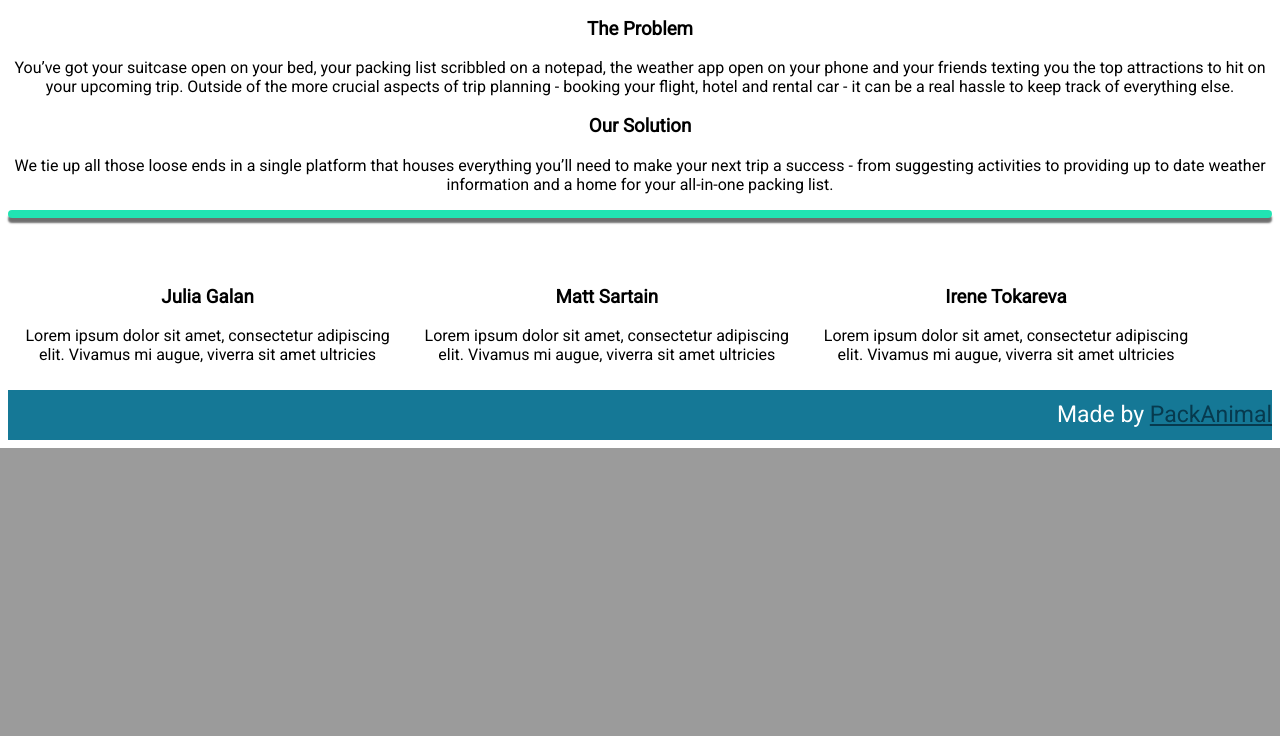
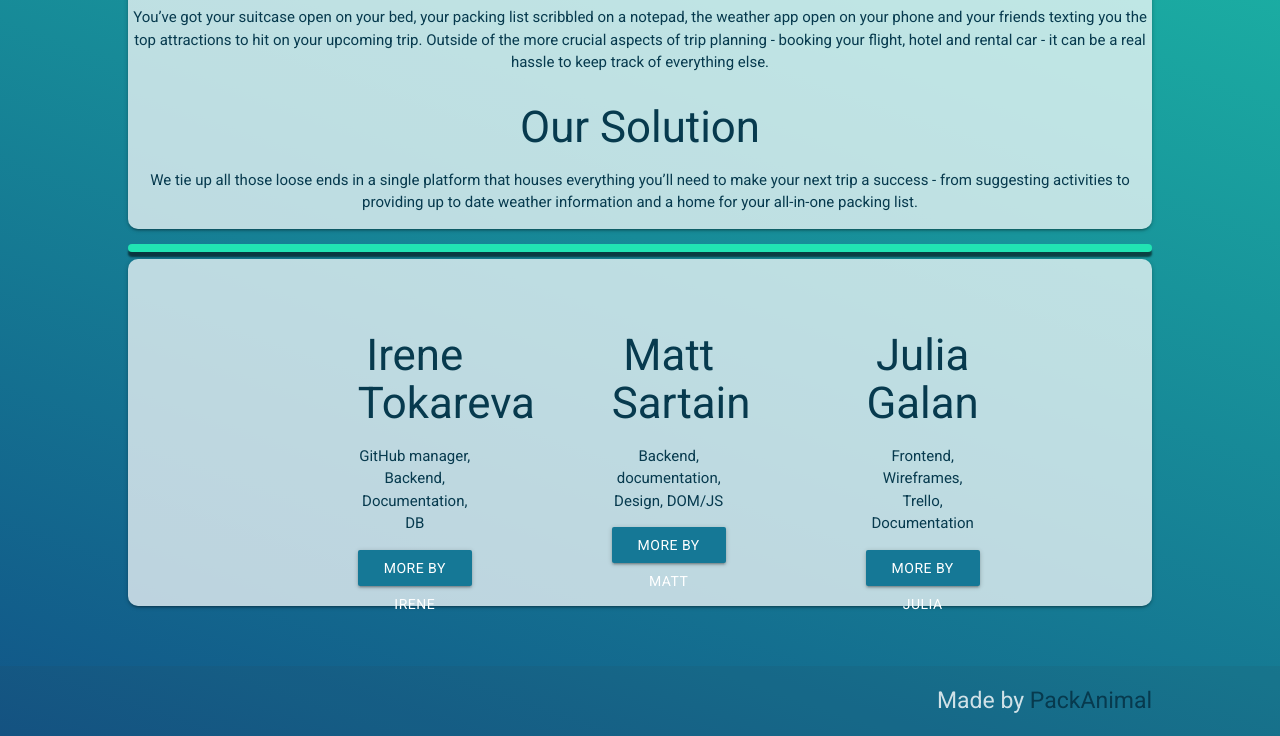
Before and after one commit to shin-shin/pack-animal, a Django app: page /about/ in a window 1280 px wide. Shown: the part 760-1496 px from the top of the page. Before the commit the page ends 1208 px from the top, so only its background shows below. Run offline with Django 3.2, Linux system fonts and the light colour scheme; some libraries are stand-ins or nearby versions.

Commit message:
off about page needs centered

```diff
--- a/main_app/static/css/about.css
+++ /dev/null
@@ -1,195 +0,0 @@
-
-
-.brand-logo {
-    float: left;
-    padding: 10px 0;
-    color:black;
-  }
-
-
-  nav {
-    float: right;
-  }
-
-  nav ul {
-    margin: 0;
-    padding: 0;
-    list-style: none;
-  }
-
-  nav li {
-    display: inline-block;
-    margin-left: 70px;
-    padding-top: 23px;
-
-    position: relative;
-  }
-
-  nav a {
-    color: rgb(68, 68, 68);
-    text-decoration: none;
-    text-transform: uppercase;
-    font-size: 14px;
-  }
-
-  nav a:hover {
-    color: rgb(7, 58, 78);
-  }
-
-  nav a::before {
-    content: '';
-    display: block;
-    height: 5px;
-    background-color: #444;
-
-    position: absolute;
-    top: 0;
-    width: 0%;
-
-    transition: all ease-in-out 250ms;
-  }
-
-  nav a:hover::before {
-    width: 100%;
-  }
-
-  .card{
-   font-family: 'roboto', sans-serif;
-   background-color: rgba(255, 255, 255, 0.72);
-  }
-  main {
-    flex: 1 0 auto;
-  }
-  footer.page-footer {
-    padding-top: 0;
-    text-align: right;
-
-  }
-
-  .image{
-    background-image: url('https://i.imgur.com/gEZM6tK.jpg');
-  }
-  h1{
-    font-family: 'Roboto', sans-serif;
-    text-align:center;
-  }
-  .about{
-    background-image:url('https://i.imgur.com/iimHEQC.jpg');
-  }
-  .new{
-    background-image:url('https://i.imgur.com/H9m8Neb.jpg');
-  }
-
-  a{
-    color:rgb(7, 58, 78);
-  }
-  .dest{
-    background-image: url('https://i.imgur.com/iroTG3R.png');
-  }
-  table{
-    background-color: #fff;
-  }
-  .card{
-  font-family: 'Roboto', sans-serif;
-  text-align: center;
-  }
-
-  /* about page */
-  .container1{
-      width:100%;
-      height:auto;
-      display: flex;
-      align-items: flex-start;
-    flex-wrap: wrap;
-    margin:0;
-    padding:0;
-  }
-  .about{
-      width:100%;
-      height: 600px;
-      background-image: url(https://i.imgur.com/iimHEQC.jpg);
-      background-size: cover;
-      background-position: center;
-      background-repeat: no-repeat;
-      display: flex;
-      align-items: center;
-      justify-content: center;
-      flex-wrap: wrap;
-  }
-  .text{
-      font-size: 30px;
-      color:#fff;
-      font-family: 'roboto', sans-serif;
-      text-shadow: 0px 10px 10px #000;
-  }
-  .line{
-      width:580px;
-      height: 8px;
-      background-color: #21e4b3;
-
-
-      border-radius: 5px;
-      left:10%;
-      box-shadow: 0px 15px 12px 0px #000;
-  }
-  .content{
-      width:100%;
-      height:auto;
-      background-color: #fff;
-      font-size: 23px;
-      font-family:  'roboto', sans-serif;
-      color:#333;
-      line-height: 30px;
-      text-align: center;
-  }
-  b{
-      font-size: 50px;
-      color:#000;
-      font-weight: 500px;
-  }
-  footer{
-      width:100%;
-      height: auto;
-      background-color: #157896;
-      color: #fff;
-      font-size: 23px;
-      text-align: center;
-      line-height: 50px;
-    font-family: 'roboto', sans-serif;
-  }#boxes{
-
-
-    margin-top:20px;
-  }
-
-  #boxes .box{
-   font-family: 'roboto', sans-serif;
-    float:left;
-    text-align: center;
-    width:30%;
-    padding:10px;
-
-  }
-
-  #boxes .box img{
-    width:90px;
-  }
-
-  @media(max-width: 768px){
-     #boxes .box {
-      float:none;
-      text-align:center;
-      width:100%;
-    }
-  }
-  .white{
-    background-color: #fff;
-  }
-  .line2{
-    width:8000px;
-    height: 8px;
-    background-color: #21e4b3;
-    border-radius: 5px;
-    left:10%;
-    box-shadow: 0px 5px 2px 0px rgba(0, 0, 0, 0.568);
-}
--- a/main_app/static/css/style.css
+++ b/main_app/static/css/style.css
@@ -123,3 +123,101 @@ table{
 font-family: 'Roboto', sans-serif;
 text-align: center;
 }
+
+
+.container1{
+  width:100%;
+  height:auto;
+  display: flex;
+  align-items: flex-start;
+ flex-wrap: wrap;
+ margin:0;
+ padding:0;
+}
+.about{
+  width:100%;
+  height: 600px;
+  background-image: url(https://i.imgur.com/iimHEQC.jpg);
+  background-size: cover;
+  background-position: center;
+  background-repeat: no-repeat;
+  display: flex;
+  align-items: center;
+  justify-content: center;
+  flex-wrap: wrap;
+}
+.text{
+  font-size: 30px;
+  color:#fff;
+  font-family: 'roboto', sans-serif;
+  text-shadow: 0px 10px 10px #000;
+}
+.line{
+  width:580px;
+  height: 8px;
+  background-color: #21e4b3;
+
+
+  border-radius: 5px;
+  left:10%;
+  box-shadow: 0px 15px 12px 0px #000;
+}
+.content{
+  width:100%;
+  height:auto;
+  background-color: #fff;
+  font-size: 23px;
+  font-family:  'roboto', sans-serif;
+  color:#333;
+  line-height: 30px;
+  text-align: center;
+}
+
+
+footer{
+  width:100%;
+  height: auto;
+  background-color: #157896;
+  color: #fff;
+  font-size: 23px;
+  text-align: center;
+  line-height: 50px;
+font-family: 'roboto', sans-serif;
+}#boxes{
+
+
+margin-top:20px;
+}
+
+#boxes .box{
+font-family: 'roboto', sans-serif;
+float:right;
+position: relative;
+text-align: center;
+width:31%;
+padding:0px 70px 20px 70px;
+
+}
+
+#boxes .box img{
+width:200px;
+}
+
+@media(max-width: 768px){
+ #boxes .box {
+  float:none;
+  text-align:center;
+  width:100%;
+}
+}
+.white{
+background-color: #fff;
+}
+.line2{
+width:8000px;
+height: 8px;
+background-color: #21e4b3;
+border-radius: 5px;
+left:10%;
+box-shadow: 0px 5px 2px 0px rgba(0, 0, 0, 0.568);
+}
--- a/main_app/templates/about.html
+++ b/main_app/templates/about.html
@@ -1,53 +1,10 @@
-{% load static %}
-<!DOCTYPE html>
-<html lang="en">
+{% extends 'base.html' %}
+{% block content %}
 
-<head>
-  <meta http-equiv="Content-Type" content="text/html; charset=UTF-8" />
-  <meta name="viewport" content="width=device-width, initial-scale=1, maximum-scale=1.0" />
-  <title>PackAnimal</title>
 
-  <!-- CSS  -->
-  <link href="https://fonts.googleapis.com/css?family=Roboto" rel="stylesheet">
-  <link href="https://fonts.googleapis.com/icon?family=Material+Icons" rel="stylesheet">
 
-  <link href="{% static 'css/about.css' %}" type="text/css" rel="stylesheet" media="screen,projection" />
-  <script type="text/javascript" src="https://maps.googleapis.com/maps/api/js?key={{GOOGLE_API_KEY}}&libraries=places"></script>
+<body class="aboutbody">
 
-</head>
-
-<body class='white'>
-  <header>
-    <nav  role="navigation">
-      <div class="container">
-        <a href="/" class="brand-logo">PackAnimal</a>
-        <ul class="right hide-on-med-and-down light">
-          <li><a href="{% url 'about' %}">About</a></li>
-          {% if user.is_authenticated %}
-          <li><a href="{% url 'new_destination' %}">Add a Destination</a></li>
-          <li><a href="{% url 'dashboard' %}">My Destinations</a></li>
-          <li><a href="{% url 'logout' %}">Log Out</a></li>
-          {% else %}
-          <li><a href="{% url 'signup' %}">Sign Up</a></li>
-          <li><a href="{% url 'login' %}">Log In</a></li>
-          {% endif %}
-        </ul>
-
-        <ul id="nav-mobile" class="sidenav">
-          <li><a href="{% url 'about' %}">About</a></li>
-          {% if user.is_authenticated %}
-          <li><a href="{% url 'new_destination' %}">Add a Destination</a></li>
-          <li><a href="{% url 'dashboard' %}">My Destinations</a></li>
-          <li><a href="{% url 'logout' %}">Log Out</a></li>
-          {% else %}
-          <li><a href="{% url 'login' %}">Log In </a></li>
-          {% endif %}
-        </ul>
-        <a href="#" data-target="nav-mobile" class="sidenav-trigger"><i class="material-icons">menu</i></a>
-      </div>
-    </nav>
-  </header>
-  <main>
 <div class="container1">
 		<div class="about">
 			<div class="text">
@@ -64,30 +21,29 @@
   </div>
 
 <div class="line2"></div>
-
+<div class="card horizontal">
 <section id="boxes">
     <div class="container">
       <div class="box">
         <img src="">
         <h3>Julia Galan</h3>
-        <p>Lorem ipsum dolor sit amet, consectetur adipiscing elit. Vivamus mi augue, viverra sit amet ultricies</p>
+        <p>Frontend, Wireframes, Trello, Documentation
+          </p>
+        <a  class='btn'href="https://github.com/julia-nichole"> More by Julia</a>
       </div>
       <div class="box">
         <img src="">
         <h3>Matt Sartain</h3>
-        <p>Lorem ipsum dolor sit amet, consectetur adipiscing elit. Vivamus mi augue, viverra sit amet ultricies</p>
+        <p> Backend, documentation, Design, DOM/JS</p>
+        <a  class='btn'href="https://github.com/Msartain"> More by Matt</a>
       </div>
       <div class="box">
         <img src="">
         <h3>Irene Tokareva</h3>
-        <p>Lorem ipsum dolor sit amet, consectetur adipiscing elit. Vivamus mi augue, viverra sit amet ultricies</p>
+        <p>GitHub manager, Backend, Documentation, DB</p>
+        <a  class='btn'href="https://github.com/shin-shin"> More by Irene</a>
       </div>
     </div>
   </section>
-  <footer class="page-footer ">
-      <div class="footer-copyright">
-        <div class="container">
-          Made by <a href="https://github.com/shin-shin/pack-animal">PackAnimal</a>
-        </div>
-      </div>
-    </footer>
+  </div>
+    {% endblock %}
```
